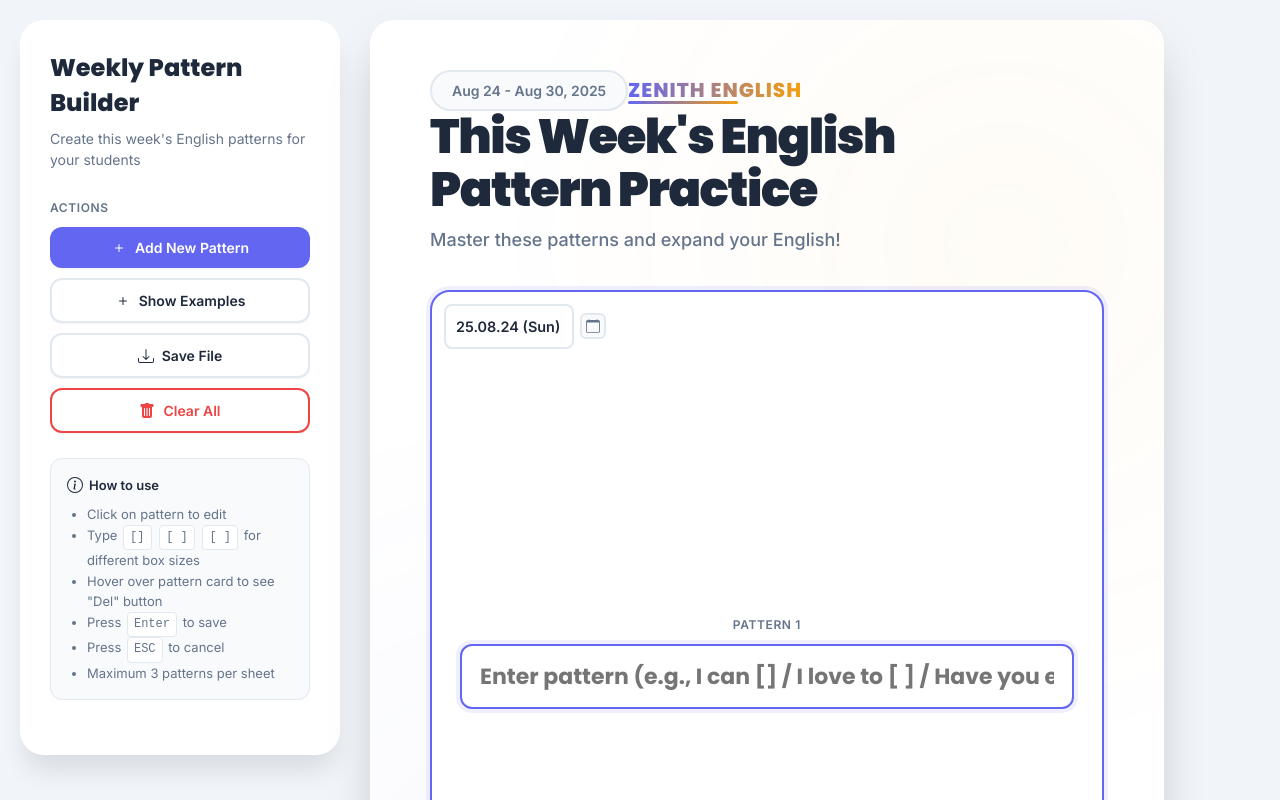
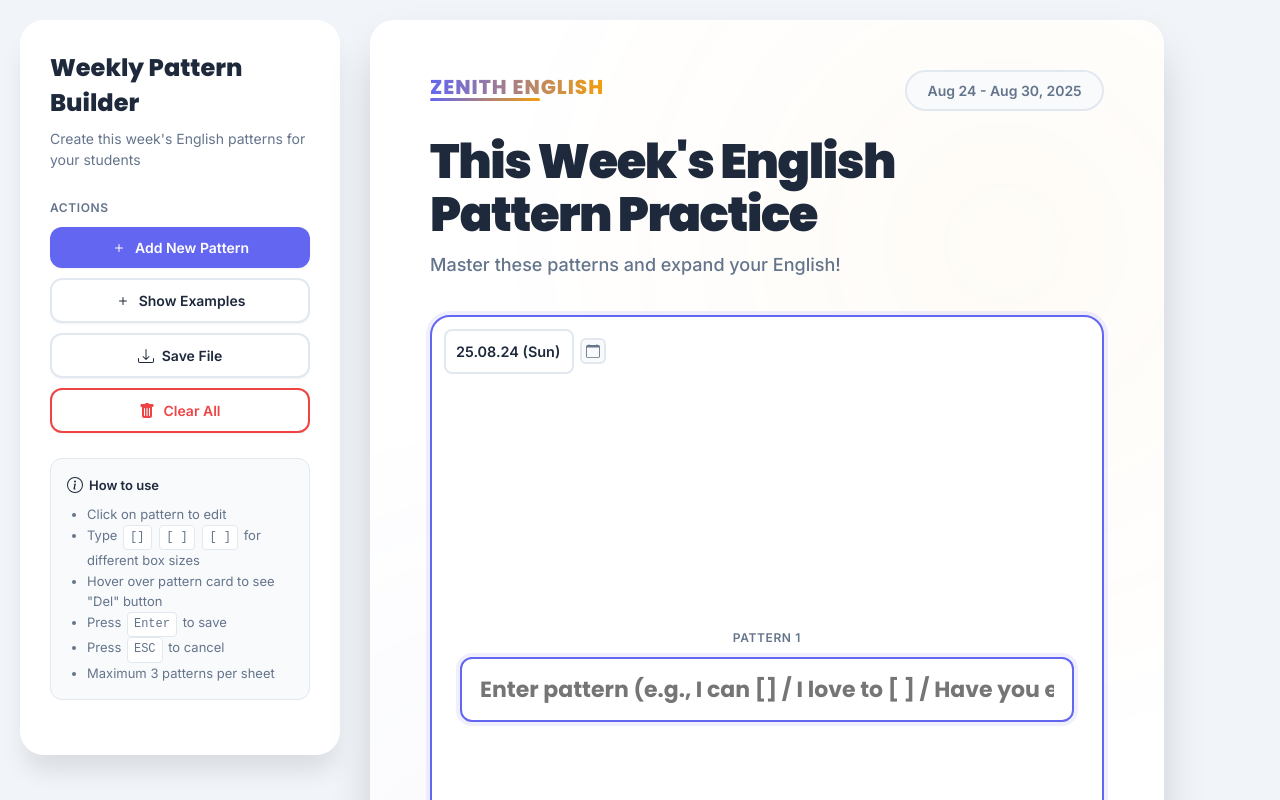
Before and after one commit to zenith-english/pattern, a plain HTML site: page index.html in a window 1280 px wide. Shown: the top 800 px of the page. Drawn offline with nearby package versions, Linux system fonts and the light colour scheme.

Commit message:
Update index.html

```diff
--- a/index.html
+++ b/index.html
@@ -248,12 +248,13 @@
 			display: flex;
 			justify-content: space-between;
 			align-items: flex-start;
-            margin-bottom: 25px; /* 간격 축소 */
+			margin-bottom: 25px;
 		}
 
         .logo {
 			display: flex;
 			align-items: center;
+			flex: 0 0 auto; /* 왼쪽 고정 */
 		}
 
         .logo-svg {
@@ -280,6 +281,8 @@
 			font-weight: 600;
 			color: var(--text-secondary);
 			border: 2px solid var(--border);
+			flex: 0 0 auto; /* 오른쪽 고정 */
+			margin-left: auto; /* 오른쪽으로 밀어냄 */
 		}
 
         .main-title {
@@ -1191,8 +1194,8 @@
 
                 <!-- 헤더 -->
                 <div class="header">
+					<div class="header-top">
 						<div class="logo">
-					<div class="date-badge" id="date-badge"></div>
 							<svg width="220" height="35" viewBox="0 0 220 35" class="logo-svg">
 								<defs>
 									<linearGradient id="logoGradient" x1="0%" y1="0%" x2="100%" y2="0%">
@@ -1203,6 +1206,8 @@
 								<text x="0" y="24" font-family="Poppins, sans-serif" font-size="20" font-weight="800" fill="url(#logoGradient)" letter-spacing="1">ZENITH ENGLISH</text>
 								<rect x="0" y="28" width="110" height="3" fill="url(#logoGradient)" rx="1.5"/>
 							</svg>
+						</div>
+						<div class="date-badge" id="date-badge"></div>
 					</div>
 
 					<h1 class="main-title" id="main-title">This Week's English<br>Pattern Practice</h1>
@@ -1890,11 +1895,12 @@
 			try {
 				const element = document.getElementById('poster-container');
 
-				// 날짜 배지는 없으므로 제거
-
-				// 모든 캘린더 버튼 숨김 (PDF/PNG 저장 시)
+				// 모든 캘린더 버튼과 날짜 배지 숨김 (PDF/PNG 저장 시)
 				const calendarButtons = document.querySelectorAll('.calendar-btn');
+				const dateBadge = document.getElementById('date-badge'); // 이 줄 추가
+
 				calendarButtons.forEach(btn => btn.classList.add('hide-for-export'));
+				if (dateBadge) dateBadge.style.display = 'none';
 
 				// 임시로 border-radius 제거 (렌더링 최적화)
 				element.style.borderRadius = '0';
@@ -1913,8 +1919,10 @@
 					foreignObjectRendering: false
 				});
 
-				// 캘린더 버튼 다시 표시
+				// 캘린더 버튼과 날짜 배지 다시 표시
 				calendarButtons.forEach(btn => btn.classList.remove('hide-for-export'));
+				if (dateBadge) dateBadge.style.display = 'block';
+
 				// border-radius 복원
 				element.style.borderRadius = '24px';
 
```
Lines whose indentation alone changed are shown as unchanged.
